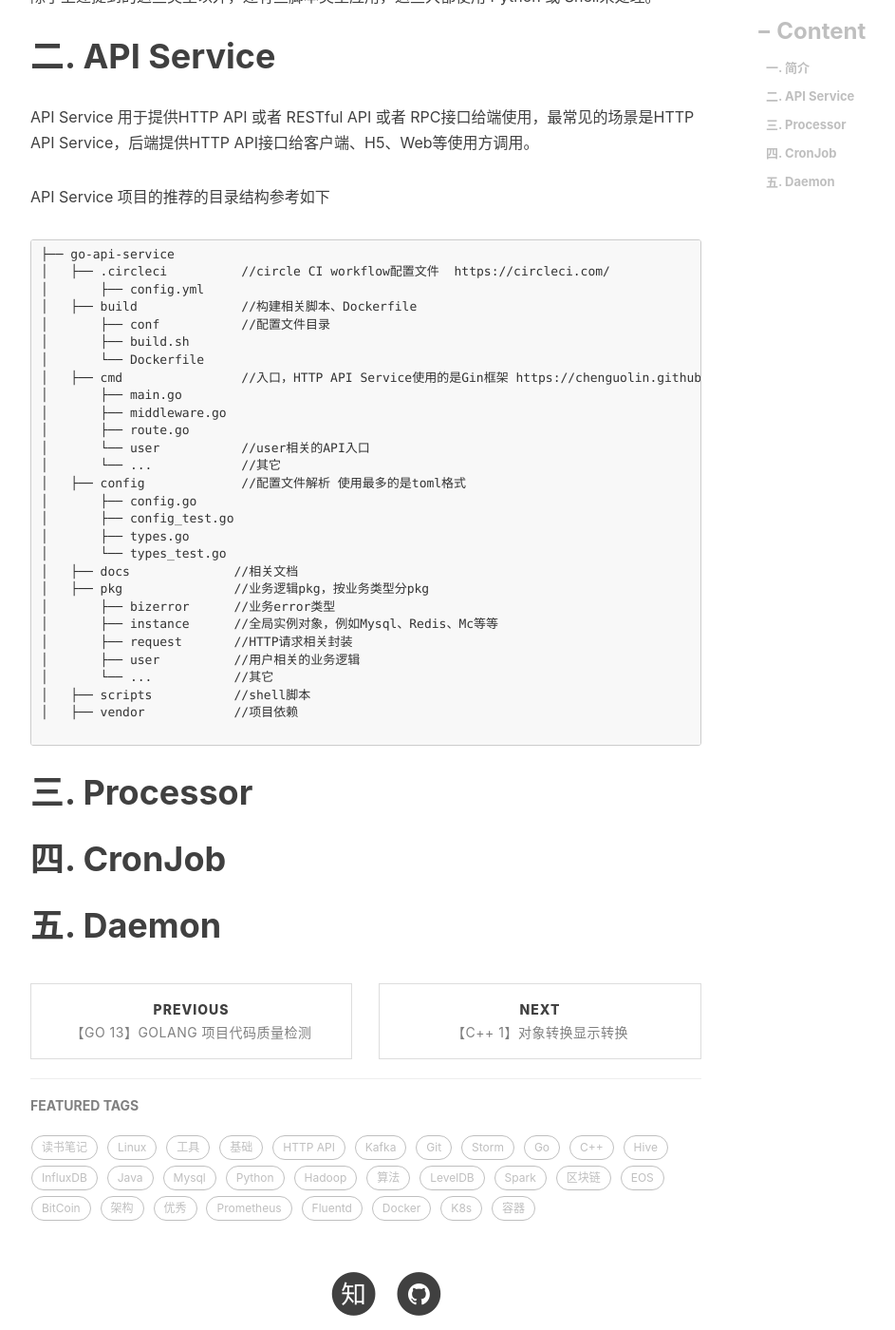
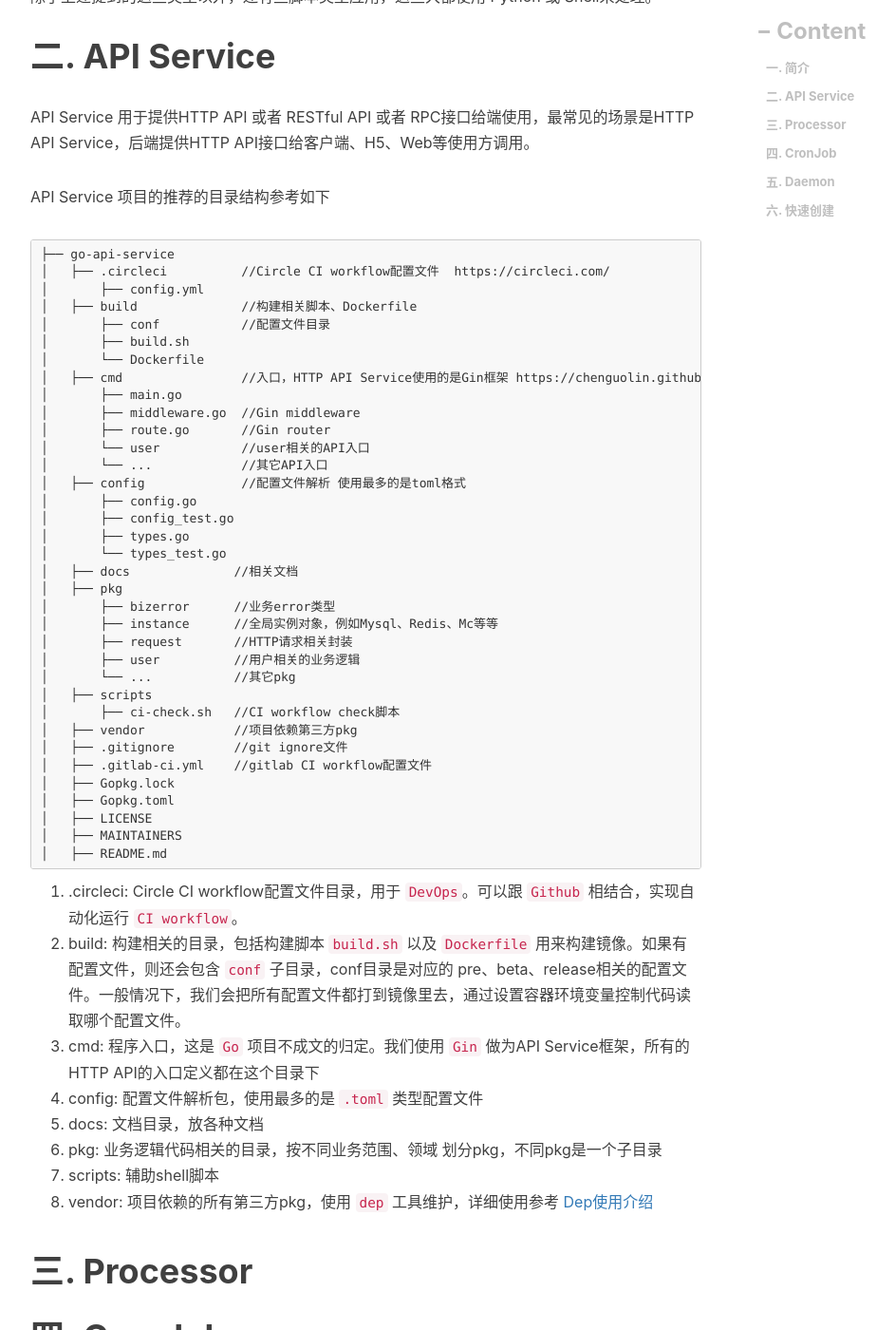
Before and after one commit to engru/chenguolin.github.io, a Jekyll site: the page built from _posts/2018-07-13-【Go-14】Golang 项目目录结构规范.md, in a window 1280 px wide and 1400 px high, scrolled down 998 px. Shown: the whole window at 95% size, without its empty margins (233-1176 px from the left). Built offline with Jekyll 4.4.1, drawn with Linux system fonts in a browser that asks for light colours; nearby versions of some CDN libraries; comment, search, counter and statistics services are not loaded.

Commit message:
Update 2018-07-13-【Go-14】Golang 项目目录结构规范.md

````diff
--- a/_posts/2018-07-13-【Go-14】Golang 项目目录结构规范.md
+++ b/_posts/2018-07-13-【Go-14】Golang 项目目录结构规范.md
@@ -25,7 +25,7 @@ API Service 用于提供HTTP API 或者 RESTful API 或者 RPC接口给端使用
 API Service 项目的推荐的目录结构参考如下
 ```
 ├── go-api-service
-│   ├── .circleci          //circle CI workflow配置文件  https://circleci.com/
+│   ├── .circleci          //Circle CI workflow配置文件  https://circleci.com/
 │       ├── config.yml
 │   ├── build              //构建相关脚本、Dockerfile
 │       ├── conf           //配置文件目录
@@ -33,29 +33,47 @@ API Service 项目的推荐的目录结构参考如下
 │       └── Dockerfile
 │   ├── cmd                //入口，HTTP API Service使用的是Gin框架 https://chenguolin.github.io/2018/07/06/Go-7-Gin-Web-%E6%9C%8D%E5%8A%A1%E6%A1%86%E6%9E%B6/
 │       ├── main.go
-│       ├── middleware.go
-│       ├── route.go
+│       ├── middleware.go  //Gin middleware
+│       ├── route.go       //Gin router
 │       └── user           //user相关的API入口
-│       └── ...            //其它
+│       └── ...            //其它API入口
 │   ├── config             //配置文件解析 使用最多的是toml格式
 │       ├── config.go
 │       ├── config_test.go
 │       ├── types.go
 │       └── types_test.go
 │   ├── docs              //相关文档
-│   ├── pkg               //业务逻辑pkg，按业务类型分pkg
+│   ├── pkg
 │       ├── bizerror      //业务error类型
 │       ├── instance      //全局实例对象，例如Mysql、Redis、Mc等等
 │       ├── request       //HTTP请求相关封装
 │       ├── user          //用户相关的业务逻辑
-│       └── ...           //其它
-│   ├── scripts           //shell脚本
-│   ├── vendor            //项目依赖
+│       └── ...           //其它pkg
+│   ├── scripts
+│       ├── ci-check.sh   //CI workflow check脚本
+│   ├── vendor            //项目依赖第三方pkg
+│   ├── .gitignore        //git ignore文件
+│   ├── .gitlab-ci.yml    //gitlab CI workflow配置文件
+│   ├── Gopkg.lock
+│   ├── Gopkg.toml
+│   ├── LICENSE
+│   ├── MAINTAINERS
+│   ├── README.md
+```
 
-```
+1. .circleci: Circle CI workflow配置文件目录，用于 `DevOps`。可以跟 `Github` 相结合，实现自动化运行 `CI workflow`。
+2. build: 构建相关的目录，包括构建脚本 `build.sh` 以及 `Dockerfile` 用来构建镜像。如果有配置文件，则还会包含 `conf` 子目录，conf目录是对应的 pre、beta、release相关的配置文件。一般情况下，我们会把所有配置文件都打到镜像里去，通过设置容器环境变量控制代码读取哪个配置文件。
+3. cmd: 程序入口，这是 `Go` 项目不成文的归定。我们使用 `Gin` 做为API Service框架，所有的HTTP API的入口定义都在这个目录下
+4. config: 配置文件解析包，使用最多的是 `.toml` 类型配置文件
+5. docs: 文档目录，放各种文档
+6. pkg: 业务逻辑代码相关的目录，按不同业务范围、领域 划分pkg，不同pkg是一个子目录
+7. scripts: 辅助shell脚本
+8. vendor: 项目依赖的所有第三方pkg，使用 `dep` 工具维护，详细使用参考 [Dep使用介绍](https://chenguolin.github.io/2018/07/05/Go-6-Dep%E4%BD%BF%E7%94%A8%E4%BB%8B%E7%BB%8D/)
 
 # 三. Processor
 
 # 四. CronJob
 
 # 五. Daemon
+
+# 六. 快速创建
````
